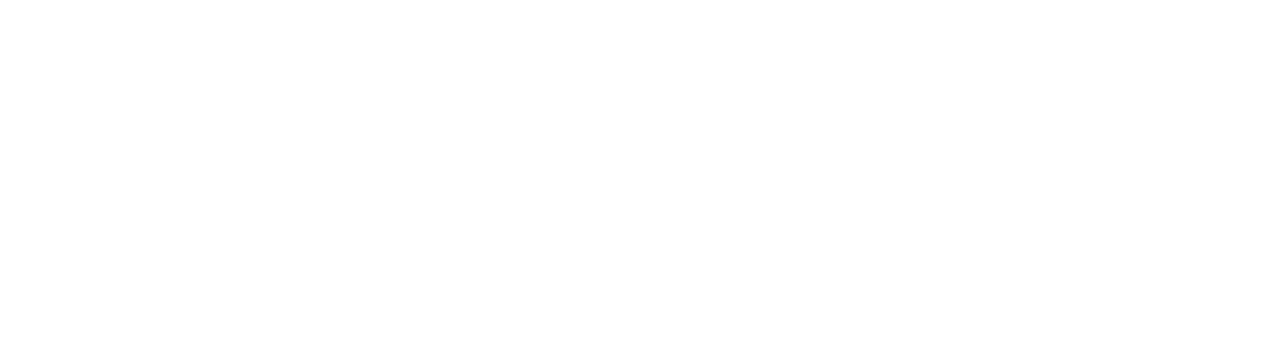
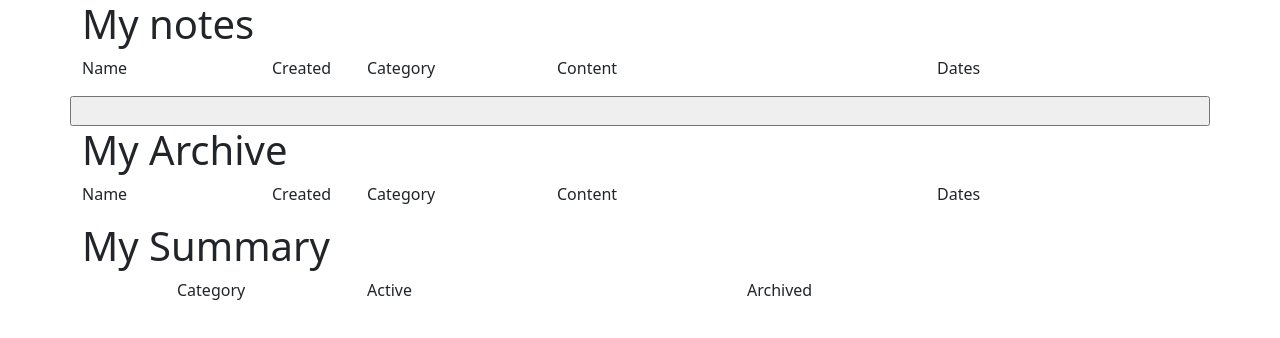
Before and after one commit to tofikwest/radency-hometask1, a website built with Parcel: page src/index.html in a window 1280 px wide. Built offline with nearby package versions, Linux system fonts and the light colour scheme.

Commit message:
adding html
connect my html with bootstrap

```diff
--- a/src/index.html
+++ b/src/index.html
@@ -10,9 +10,56 @@
       integrity="sha512-ISS7cAi1PEhQ8jnbJpJZMd29NlhNj4AWYyLOSp2CE/CsHxTCu+r+t0D2yoJudVrd0/8fTVPUVDzY5Tvli75u/g=="
       crossorigin="anonymous"
     />
+    <link
+      rel="stylesheet"
+      href="https://cdn.jsdelivr.net/npm/bootstrap@5.0.1/dist/css/bootstrap.min.css"
+    />
+    <link rel="stylesheet" href="index.css" />
   </head>
   <body>
-    <div></div>
+    <div id="table-container" class="container-md table-main">
+      <h1 id="table-heading">My notes</h1>
+      <div class="row header">
+        <div class="col-2">
+          <p>Name</p>
+        </div>
+        <div class="col-1">Created </div>
+        <div class="col-2">Category</div>
+        <div class="col-4">Content</div>
+        <div class="col-1">Dates</div>
+        <div class="col-2"></div>
+      </div>
+    </div>
+
+    <div class="container-md table-main">
+      <div class="row">
+        <input id="add-btn" type="button" value="" />
+      </div>
+    </div>
+
+    <div id="archive-container" class="container-md table-main">
+      <h1 id="table-heading">My Archive</h1>
+      <div class="row header">
+        <div class="col-2">
+          <p>Name</p>
+        </div>
+        <div class="col-1">Created </div>
+        <div class="col-2">Category</div>
+        <div class="col-4">Content</div>
+        <div class="col-1">Dates</div>
+        <div class="col-2"></div>
+      </div>
+    </div>
+
+    <div id="summary-container" class="container-md table-main">
+      <h1 id="table-heading">My Summary</h1>
+      <div class="row header">
+        <div class="col-1"></div>
+        <div class="col-2">Category</div>
+        <div class="col-4">Active</div>
+        <div class="col-4">Archived</div>
+      </div>
+    </div>
     <script src="./index.js"></script>
   </body>
 </html>
```
Also changed, not shown: .prettierrc.yaml.
